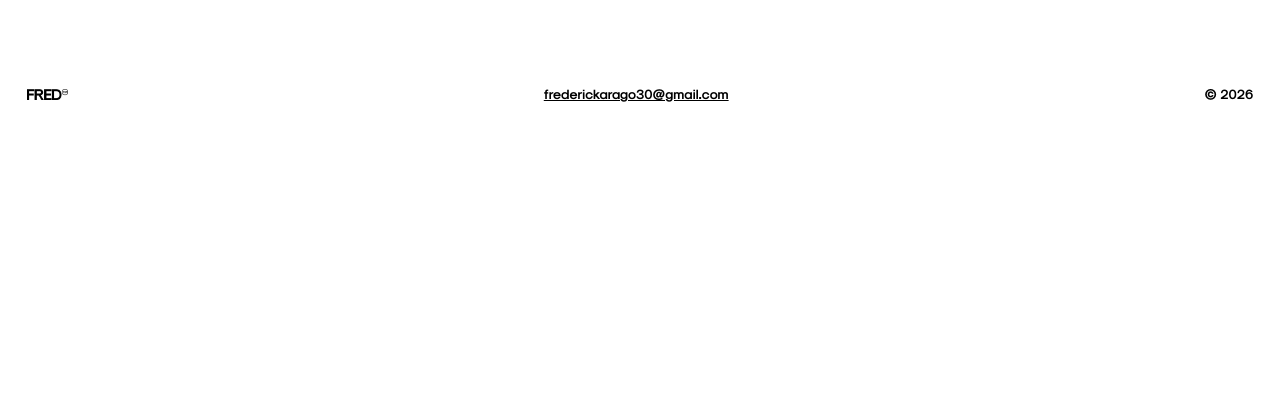
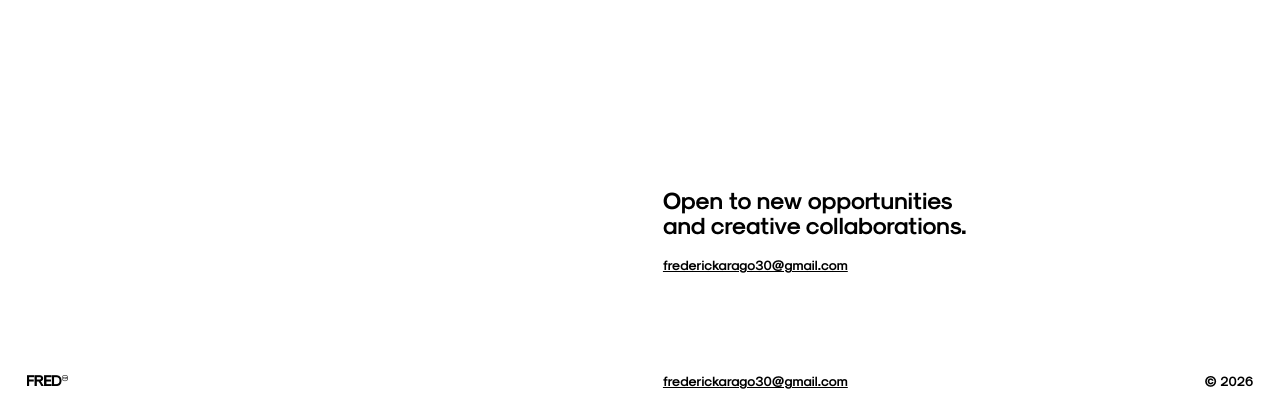
Before and after one commit to JohnFrederickArago/Portfolio, a React (Vite) app in the folder Fred/: page /works in a window 1280 px wide. Shown: the part 3847-4250 px from the top of the page. Before the commit the page ends 3958 px from the top, so only its background shows below. Built offline with nearby package versions, Linux system fonts and the light colour scheme.

Commit message:
footer-changes

```diff
--- a/Fred/src/components/home/footer.jsx
+++ b/Fred/src/components/home/footer.jsx
@@ -1,5 +1,7 @@
 import React from "react";
 import Logo from "../../assets/image/Logo-Black.png";
+
+import { NavLink } from "react-router-dom";
 import { childVariants } from "../../animations/variants/works/childVariants";
 
 function Footer() {
@@ -16,14 +18,37 @@ function Footer() {
   return (
     <>
       <div className="footer-container">
-        <img src={Logo} alt="Footer Logo" className="footer-logo" />
-        <p variants={childVariants}>
-          <a className="footer-email" href={gmailComposeUrl}>
-            frederickarago30@gmail.com
-          </a>
-        </p>
+        <div className="top-footer">
+          <div className="placeholder4"></div>
 
-        <p className="footer-text">© {new Date().getFullYear()}</p>
+          <div className="placeholder5"></div>
+
+          <div className="top-footer-text">
+            <p>Open to new opportunities and creative collaborations.</p>
+            <p variants={childVariants}>
+              <a href={gmailComposeUrl}>frederickarago30@gmail.com</a>
+            </p>
+          </div>
+
+          <div className="placeholder4"></div>
+        </div>
+        <div className="bottom-footer">
+          <NavLink to="/" className="footer-logo-container">
+            <img src={Logo} alt="Footer Logo" className="footer-logo" />
+          </NavLink>
+
+          <div className="placeholder5"></div>
+
+          <div className="footer-email">
+            <p variants={childVariants}>
+              <a href={gmailComposeUrl}>frederickarago30@gmail.com</a>
+            </p>
+          </div>
+
+          <div className="footer-text-container">
+            <p className="footer-text">© {new Date().getFullYear()}</p>
+          </div>
+        </div>
       </div>
     </>
   );
--- a/Fred/src/pages/home.jsx
+++ b/Fred/src/pages/home.jsx
@@ -3,6 +3,7 @@ import Header from "../components/home/header";
 import Intro from "../components/home/intro";
 import SelectedWorks from "../components/home/selectedWorks";
 import Services from "../components/home/service";
+import MoreWorks from "../components/works/moreWorks";
 import Footer from "../components/home/footer";
 
 export default function Home() {
@@ -12,6 +13,7 @@ export default function Home() {
       <Intro />
       <SelectedWorks />
       <Services />
+      <MoreWorks />
       <Footer />
     </>
   );
--- a/Fred/src/styles/about.css
+++ b/Fred/src/styles/about.css
@@ -64,7 +64,7 @@
 }
 
 .clients-table {
-  margin: 180px 0;
+  margin: 50px 0;
   margin-top: 0;
   box-sizing: border-box;
 }
--- a/Fred/src/styles/home.css
+++ b/Fred/src/styles/home.css
@@ -20,6 +20,7 @@
 
 .navbar .logo img {
   width: 3.5rem;
+  cursor: pointer;
 }
 
 .timePlace {
@@ -47,15 +48,7 @@
   display: inline-block;
   overflow: hidden;
   height: 1.2em;
-}
-
-.nav-links a span {
-  display: block;
-  transition: transform 0.5s ease;
-}
-
-.nav-links a:hover span {
-  transform: translateY(-100%);
+  cursor: pointer;
 }
 
 .placeholder {
@@ -256,6 +249,8 @@ hr {
   align-items: center;
   margin-bottom: 40px;
   margin-top: 40px;
+  cursor: pointer;
+  pointer-events: auto;
 }
 
 .work-item {
@@ -409,26 +404,85 @@ hr {
 /* Footer */
 .footer-container {
   padding: var(--page-padding);
-  padding-bottom: 10px;
-  width: 100%;
+  margin-top: 100px;
+}
+
+.top-footer {
   display: flex;
+  flex-direction: row;
   justify-content: space-between;
   align-items: center;
+  width: 100%;
+  margin-bottom: 150px;
 }
 
-.footer-container img {
-  width: 3.5rem;
+.top-footer-text {
+  display: flex;
+  flex-direction: column;
+  gap: 10px;
 }
 
-.footer-email {
+.top-footer-text p {
+  color: var(--color-text-dark);
+  font-family: var(--font-bold);
+  font-size: var(--largerer-font-size);
+  width: 25rem;
+}
+
+.top-footer-text a {
   color: var(--color-text-dark);
   font-family: var(--font-bold);
 
   font-size: var(--larger-font-size);
   text-decoration: underline;
+  cursor: pointer;
 }
 
-.footer-text {
+.placeholder4 {
+  width: 8rem;
+}
+
+.placeholder5 {
+  width: 20rem;
+}
+
+.bottom-footer {
+  display: flex;
+  flex-direction: row;
+  justify-content: space-between;
+  align-items: center;
+  width: 100%;
+}
+
+.footer-logo-container {
+  width: 8rem;
+}
+
+.footer-logo-container img {
+  width: 3.5rem;
+  cursor: pointer;
+}
+
+.footer-email {
+  width: 25rem;
+}
+
+.footer-email a {
+  color: var(--color-text-dark);
+  font-family: var(--font-bold);
+
+  font-size: var(--larger-font-size);
+  text-decoration: underline;
+  width: 30rem;
+  cursor: pointer;
+}
+
+.footer-text-container {
+  width: 8rem;
+}
+
+.footer-text-container .footer-text {
+  text-align: right;
   color: var(--color-text-dark);
   font-size: var(--larger-font-size);
   font-family: var(--font-bold);
@@ -538,12 +592,60 @@ hr {
   }
 
   /* Footer */
-  .footer-container img {
+  .top-footer {
+    margin-bottom: 250px;
+  }
+
+  .top-footer-text {
+    gap: 20px;
+  }
+
+  .top-footer-text p {
+    font-size: 4rem;
+    width: 70rem;
+  }
+
+  .top-footer-text a {
+    font-size: var(--largest-font-size);
+  }
+
+  .placeholder4 {
+    width: 20rem;
+  }
+
+  .placeholder5 {
+    width: 50rem;
+  }
+
+  .bottom-footer {
+    display: flex;
+    flex-direction: row;
+    justify-content: space-between;
+    align-items: center;
+    width: 100%;
+  }
+
+  .footer-logo-container {
+    width: 20rem;
+  }
+
+  .footer-logo-container img {
     width: 8.4rem;
   }
 
-  .footer-email,
-  .footer-text {
+  .footer-email {
+    width: 70rem;
+  }
+
+  .footer-email a {
+    font-size: var(--largest-font-size);
+  }
+
+  .footer-text-container {
+    width: 20rem;
+  }
+
+  .footer-text-container .footer-text {
     font-size: var(--largest-font-size);
   }
 }
@@ -674,16 +776,48 @@ hr {
   }
 
   /* Footer */
-  .footer-container img {
+  .top-footer {
+    margin-bottom: 100px;
+  }
+
+  .top-footer-text p {
+    font-size: var(--largerer-font-size);
+    width: 22rem;
+  }
+
+  .top-footer-text a {
+    font-size: var(--base-font-size);
+  }
+
+  .placeholder4 {
+    width: 8rem;
+  }
+
+  .placeholder5 {
+    width: 15rem;
+  }
+
+  .footer-logo-container {
+    width: 8rem;
+  }
+
+  .footer-logo-container img {
     width: 2.8rem;
   }
 
   .footer-email {
+    width: 22rem;
+  }
+
+  .footer-email a {
     font-size: var(--base-font-size);
   }
 
-  .footer-text {
-    color: var(--color-text-dark);
+  .footer-text-container {
+    width: 8rem;
+  }
+
+  .footer-text-container .footer-text {
     font-size: var(--base-font-size);
   }
 }
@@ -808,15 +942,53 @@ hr {
     font-size: 3rem;
   }
 
-  .footer-container img {
+  /* Footer */
+  .top-footer {
+    margin-bottom: 100px;
+  }
+
+  .top-footer-text {
+    gap: 10px;
+  }
+
+  .top-footer-text p {
+    font-size: var(--largerer-font-size);
+    width: 22rem;
+  }
+
+  .top-footer-text a {
+    font-size: var(--base-font-size);
+  }
+
+  .placeholder4 {
+    width: 4rem;
+  }
+
+  .placeholder5 {
+    width: 15rem;
+  }
+
+  .footer-logo-container {
+    width: 4rem;
+  }
+
+  .footer-logo-container img {
     width: 2.8rem;
   }
 
   .footer-email {
+    width: 22rem;
+  }
+
+  .footer-email a {
     font-size: var(--base-font-size);
   }
 
-  .footer-text {
+  .footer-text-container {
+    width: 4rem;
+  }
+
+  .footer-text-container .footer-text {
     font-size: var(--base-font-size);
   }
 }
@@ -932,15 +1104,54 @@ hr {
   }
 
   /* Footer */
-  .footer-container img {
+  .top-footer {
+    margin-bottom: 100px;
+  }
+
+  .top-footer-text {
+    gap: 10px;
+  }
+
+  .top-footer-text p {
+    font-size: var(--largerer-font-size);
+    width: 22rem;
+    text-align: right;
+  }
+
+  .top-footer-text a {
+    font-size: var(--base-font-size);
+  }
+
+  .placeholder4 {
+    width: 4rem;
+  }
+
+  .placeholder5 {
+    display: none;
+  }
+
+  .footer-logo-container {
+    width: 4rem;
+  }
+
+  .footer-logo-container img {
     width: 2.8rem;
   }
 
   .footer-email {
+    width: 22rem;
+    text-align: right;
+  }
+
+  .footer-email a {
     font-size: var(--base-font-size);
   }
 
-  .footer-text {
+  .footer-text-container {
+    width: 4rem;
+  }
+
+  .footer-text-container .footer-text {
     font-size: var(--base-font-size);
   }
 }
@@ -1022,6 +1233,52 @@ hr {
 
   .right-container {
     gap: 10px;
+  }
+
+  /* Footer */
+  .top-footer {
+    margin-bottom: 100px;
+  }
+
+  .top-footer-text p {
+    font-size: var(--largerer-font-size);
+    width: 22rem;
+  }
+
+  .top-footer-text a {
+    font-size: var(--base-font-size);
+  }
+
+  .placeholder4 {
+    width: 8rem;
+  }
+
+  .placeholder5 {
+    width: 15rem;
+  }
+
+  .footer-logo-container {
+    width: 8rem;
+  }
+
+  .footer-logo-container img {
+    width: 2.8rem;
+  }
+
+  .footer-email {
+    width: 22rem;
+  }
+
+  .footer-email a {
+    font-size: var(--base-font-size);
+  }
+
+  .footer-text-container {
+    width: 8rem;
+  }
+
+  .footer-text-container .footer-text {
+    font-size: var(--base-font-size);
   }
 }
 
@@ -1139,15 +1396,49 @@ hr {
     font-size: clamp(2rem, 5.2vw, 3.5rem);
   }
 
-  .footer-container img {
+  /* Footer */
+  .top-footer {
+    margin-bottom: 100px;
+  }
+
+  .top-footer-text p {
+    font-size: var(--largerer-font-size);
+    width: 22rem;
+  }
+
+  .top-footer-text a {
+    font-size: var(--base-font-size);
+  }
+
+  .placeholder4 {
+    display: none;
+  }
+
+  .placeholder5 {
+    display: none;
+  }
+
+  .footer-logo-container {
+    width: 8rem;
+  }
+
+  .footer-logo-container img {
     width: 2.8rem;
   }
 
   .footer-email {
+    width: 18rem;
+  }
+
+  .footer-email a {
     font-size: var(--base-font-size);
   }
 
-  .footer-text {
-    font-size: var(--base-font-size) !important;
+  .footer-text-container {
+    width: 8rem;
+  }
+
+  .footer-text-container .footer-text {
+    font-size: var(--base-font-size);
   }
 }
--- a/Fred/src/styles/works.css
+++ b/Fred/src/styles/works.css
@@ -260,10 +260,12 @@
   margin-bottom: 20px;
 }
 
-.more-works-header p {
+.more-works-header .underline {
   color: var(--color-text-dark);
   font-family: var(--font-bold);
   font-size: var(--larger-font-size);
+  text-decoration: underline;
+  cursor: pointer;
 }
 
 .more-works-img-container {
@@ -275,6 +277,15 @@
 }
 
 .more-works-img img {
+  width: 100%;
+  height: 100%;
+  object-fit: cover;
+  display: block;
+  aspect-ratio: 4 / 5;
+  margin: 20px 0;
+}
+
+.more-works-img video {
   width: 100%;
   height: 100%;
   object-fit: cover;
@@ -349,7 +360,7 @@
     margin-bottom: 40px;
   }
 
-  .more-works-header p {
+  .more-works-header .underline {
     font-size: var(--largest-font-size);
   }
 
@@ -359,6 +370,10 @@
   }
 
   .more-works-img img {
+    margin: 40px 0;
+  }
+
+  .more-works-img video {
     margin: 40px 0;
   }
 
@@ -458,7 +473,7 @@
     margin-bottom: 10px;
   }
 
-  .more-works-header p {
+  .more-works-header .underline {
     font-size: var(--base-font-size);
   }
 
@@ -557,7 +572,7 @@
     margin-bottom: 10px;
   }
 
-  .more-works-header p {
+  .more-works-header .underline {
     font-size: var(--base-font-size);
   }
 
@@ -657,7 +672,7 @@
     margin-bottom: 10px;
   }
 
-  .more-works-header p {
+  .more-works-header .underline {
     font-size: var(--base-font-size);
   }
 
@@ -753,7 +768,7 @@
     margin-bottom: 10px;
   }
 
-  .more-works-header p {
+  .more-works-header .underline {
     font-size: var(--base-font-size);
   }
 
@@ -854,7 +869,7 @@
     margin-bottom: 10px;
   }
 
-  .more-works-header p {
+  .more-works-header .underline {
     font-size: var(--base-font-size);
   }
 
```
Also changed, not shown: Fred/src/components/works/moreWorks.jsx (+40 -2 lines).
